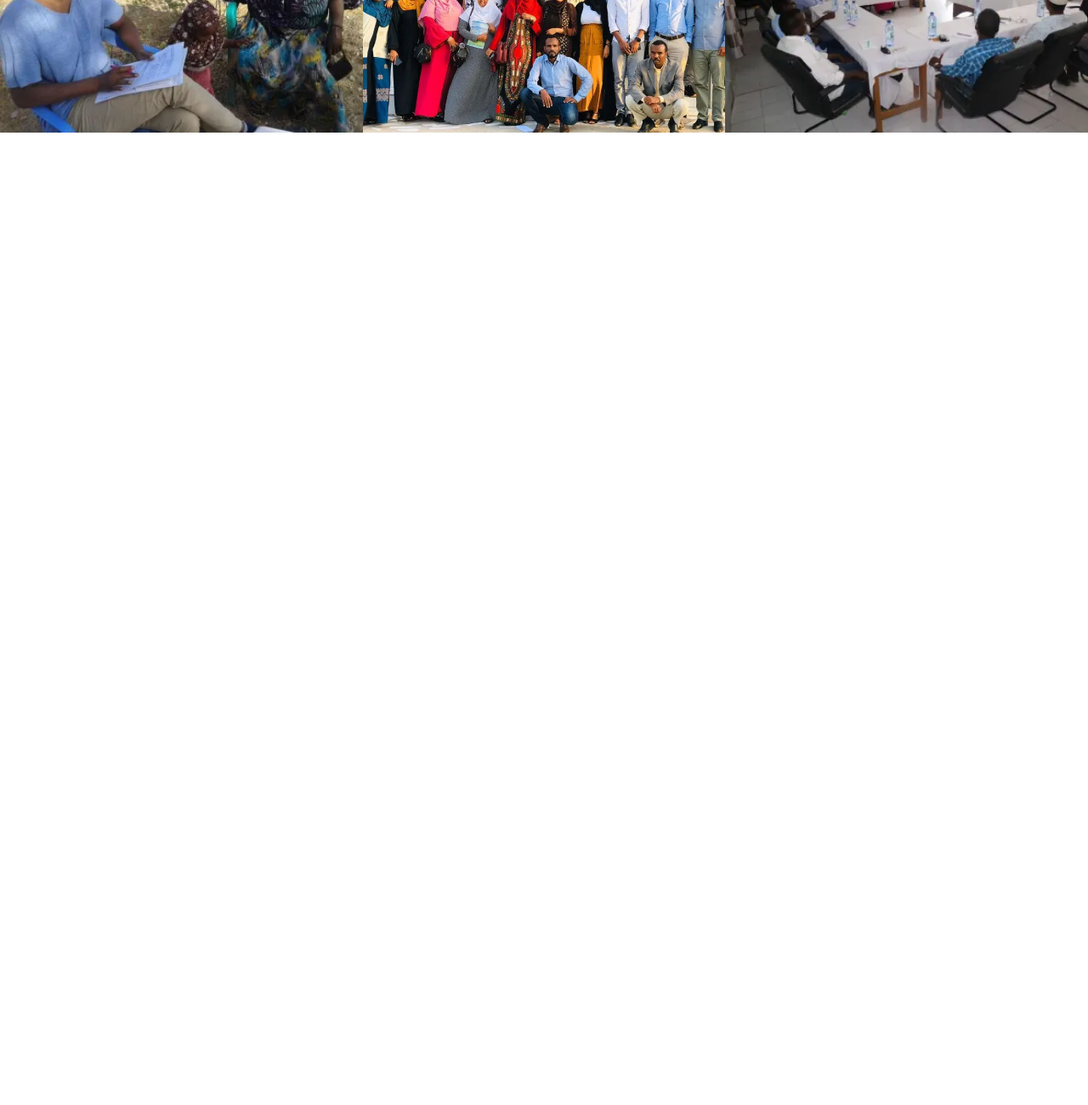
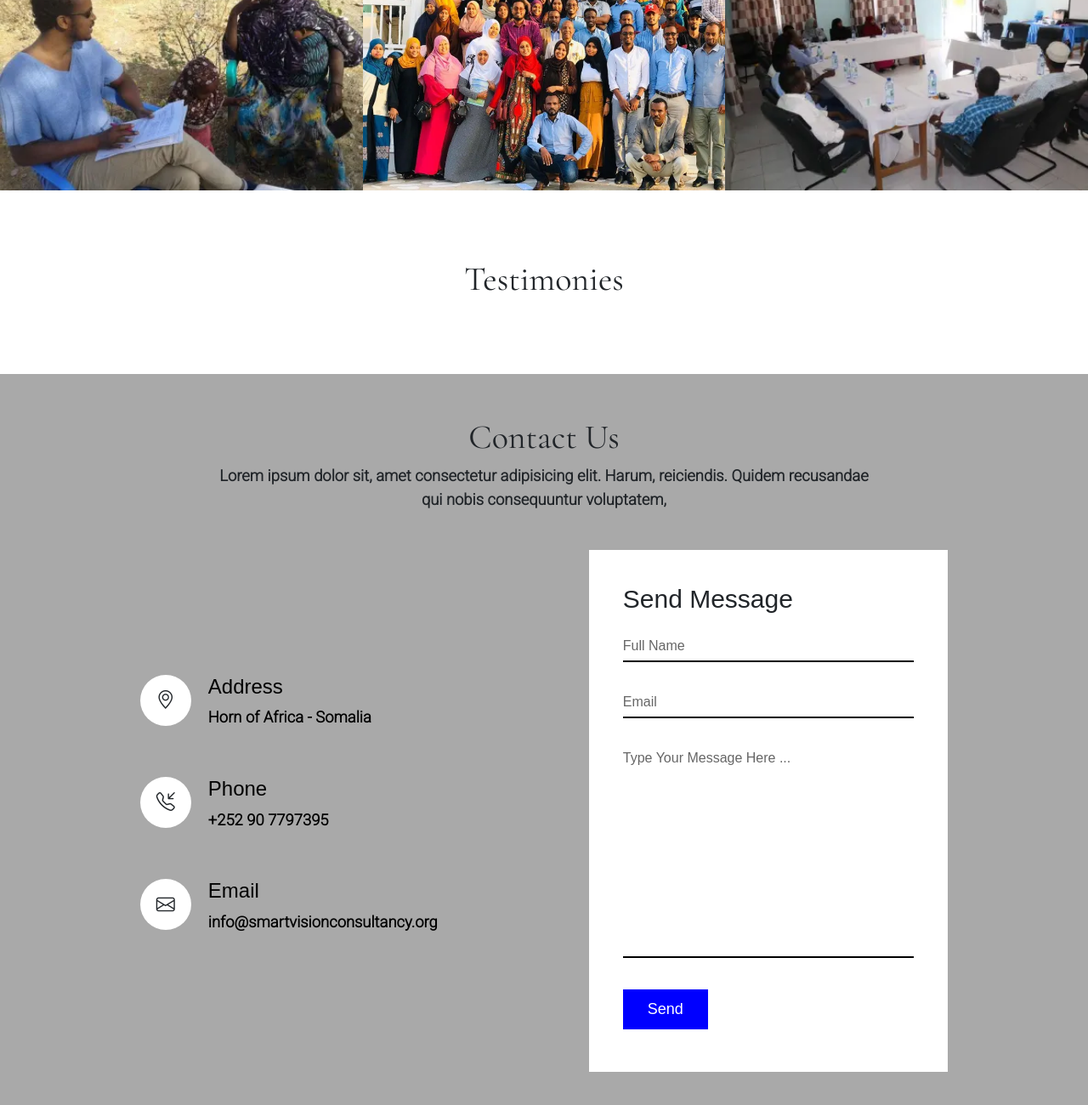
Before and after one commit to tyrellondijo00/Tyrell, a plain HTML site: page index.html in a window 1280 px wide. Shown: the part 5204-6504 px from the top of the page at 85% size. Before the commit the page ends 5360 px from the top, so only its background shows below. Drawn offline with nearby package versions, Linux system fonts and the light colour scheme.

Commit message:
Added a Contact page

```diff
--- a/index.html
+++ b/index.html
@@ -129,7 +129,7 @@
                 <a class="nav-link" href="#scrollspyHeading5">GALLERY</a>
               </li>
               <li class="nav-item">
-                <a class="nav-link" href="#">CONTACTS</a>
+                <a class="nav-link" href="#scrollspyHeading6">CONTACTS</a>
               </li>
               <li class="nav-item">
                 <form action="">
@@ -760,6 +760,11 @@
     <div class="client-heading padding">
       <div class="container-md">
         <h1>Our Clients</h1>
+        <br />
+        <p>
+          We work with the most reputable organizations in the world. Some of
+          our clients and partners include:
+        </p>
       </div>
     </div>
 
@@ -767,14 +772,14 @@
       <div class="row">
         <div class="container">
           <section class="logo-carousel slider" data-arrows="true">
-            <div class="slide"><img src="images/adidas.png"></div>
-            <div class="slide"><img src="images/facebook.png"></div>
-            <div class="slide"><img src="images/google.png"></div>
-            <div class="slide"><img src="images/instagram.png"></div>
-            <div class="slide"><img src="images/nike.png"></div>
-            <div class="slide"><img src="images/uber.png"></div>
-            <div class="slide"><img src="images/twitter.png"></div>
-            <div class="slide"><img src="images/youtube.png"></div>
+            <div class="slide"><img src="images/adidas.png" /></div>
+            <div class="slide"><img src="images/facebook.png" /></div>
+            <div class="slide"><img src="images/google.png" /></div>
+            <div class="slide"><img src="images/instagram.png" /></div>
+            <div class="slide"><img src="images/nike.png" /></div>
+            <div class="slide"><img src="images/uber.png" /></div>
+            <div class="slide"><img src="images/twitter.png" /></div>
+            <div class="slide"><img src="images/youtube.png" /></div>
           </section>
         </div>
       </div>
@@ -788,7 +793,8 @@
       </div>
     </div>
 
-    <div class="gallery container-all">
+    <div class="gallery container-fluid">
+      <div class="row">
         <div class="image">
           <img src="images/gallery1.jpg" alt="" />
         </div>
@@ -798,6 +804,8 @@
         <div class="image">
           <img src="images/gallery3.webp" alt="" />
         </div>
+      </div>
+      <div class="row">
         <div class="image">
           <img src="images/gallery4.webp" alt="" />
         </div>
@@ -808,7 +816,84 @@
           <img src="images/gallery6.webp" alt="" />
         </div>
       </div>
+    </div>
     <!----End of Gallery ------------------------------------------------------------------------------------------------------------------------------------------------------>
+
+     <!----Testimonies ------------------------------------------------------------------------------------------------------------------------------------------------------>
+     <div class="testimony-heading padding">
+      <div class="container-md">
+        <h1>Testimonies</h1>
+      </div>
+    </div>
+      <!----End of Testimonies ------------------------------------------------------------------------------------------------------------------------------------------------------>
+
+    <!----Contacts ------------------------------------------------------------------------------------------------------------------------------------------------------>
+      <div class="contact" id="scrollspyHeading6">
+        <div class="content container-md">
+          <h1>Contact Us</h1>
+          <p>
+            Lorem ipsum dolor sit, amet consectetur adipisicing elit. Harum,
+            reiciendis. Quidem recusandae qui nobis consequuntur voluptatem,
+          </p>
+        </div>
+
+        <div class="container">
+          <div class="contactInfo">
+            <div class="box">
+              <div class="icon">
+                <i class="bi bi-geo-alt"></i>
+              </div>
+              <div class="text">
+                <h4>Address</h4>
+                <p>Horn of Africa - Somalia</p>
+              </div>
+            </div>
+
+            <div class="box">
+              <div class="icon">
+                <i class="bi bi-telephone-inbound"></i>
+              </div>
+              <div class="text">
+                <h4>Phone</h4>
+                <p>+252 90 7797395</p>
+              </div>
+            </div>
+
+            <div class="box">
+              <div class="icon">
+                <i class="bi bi-envelope"></i>
+              </div>
+              <div class="text">
+                <h4>Email</h4>
+                <p>info@smartvisionconsultancy.org</p>
+              </div>
+            </div>
+
+          </div>
+
+          <div class="contactForm">
+            <form>
+              <h2>Send Message</h2>
+              <div class="inputBox">
+                <input type="text" name="" required="required">
+                <span>Full Name</span>
+              </div>
+              <div class="inputBox">
+                <input type="text" name="" required="required">
+                <span>Email</span>
+              </div>
+              <div class="inputBox">
+                <textarea name="" required="required" id="" cols="30" rows="10"></textarea>
+                <span>Type Your Message Here ...</span>
+              </div>
+              <div class="inputBox">
+                <input type="submit" name="" value="Send">
+              </div>
+            </form>
+          </div>
+        </div>
+      </div>
+    <!----End of Contacts ------------------------------------------------------------------------------------------------------------------------------------------------------>
 
     <script
       src="https://cdn.jsdelivr.net/npm/bootstrap@5.1.3/dist/js/bootstrap.bundle.min.js"
@@ -822,8 +907,8 @@
     ></script>
 
     <script>
-      $(document).ready(function() {
-        $('.logo-carousel').slick({
+      $(document).ready(function () {
+        $(".logo-carousel").slick({
           slidesToShow: 6,
           slidesToScroll: 1,
           autoplay: true,
@@ -831,17 +916,20 @@
           arrows: true,
           dots: false,
           pauseOnHover: false,
-          responsive: [{
+          responsive: [
+            {
               breakpoint: 768,
               settings: {
-              slidesToShow: 4
-            }
-          }, {
+                slidesToShow: 4,
+              },
+            },
+            {
               breakpoint: 520,
               settings: {
-              slidesToShow: 2
-            }
-          }]
+                slidesToShow: 2,
+              },
+            },
+          ],
         });
       });
     </script>
--- a/style.css
+++ b/style.css
@@ -27,7 +27,7 @@ html, body{
 }
 
 
-form{
+.navigation form{
     position: relative;
     top: 50%;
     left: 50%;
@@ -42,7 +42,7 @@ form{
     padding: 5px;
 }
 
-input{
+.navigation input{
     position: absolute;
     top: 0;
     left: 0;
@@ -72,25 +72,25 @@ input{
     transition: all 1s;
 }
 
-form:hover,
-form:valid{
+.navigation form:hover,
+.navigation form:valid{
     width: 200px;
     cursor: pointer;
 }
 
-form:hover input,
-form:valid input{
+.navigation form:hover input,
+.navigation form:valid input{
     display: block;
 }
 
-form:hover .fa,
-form:valid .fa{
+.navigation form:hover .fa,
+.navigation form:valid .fa{
     background: darkgray;
     color: black;
 }
 
 
-form a {
+.navigation form a {
   display: none;
   position: absolute;
   top: 70px;
@@ -103,7 +103,7 @@ form a {
   width: 100%;
 }
 
-form:valid a {
+.navigation form:valid a {
   display: block;
 }
 /* navbar */
@@ -155,12 +155,12 @@ form:valid a {
     width: 100%;
 }
 
-.about h2, .services h1, .project-carousel h3, .projects h1, .counter h1, .team h1, .gallery-heading h1, .client-heading h1 {
+.about h2, .services h1, .project-carousel h3, .projects h1, .counter h1, .team h1, .gallery-heading h1, .client-heading h1, .contact h1, .testimony-heading h1  {
     font-family: 'Cormorant Garamond', serif;
     font-weight: 500;
 }
 
-.about p, .services p, .project-carousel, .projects p, .team p, .member p {
+.about p, .services p, .project-carousel, .projects p, .team p, .member p, .client-heading p, .contact-heading p, .contact p, .testimony-heading p {
     font-family: 'Roboto', sans-serif;
     font-weight: 600;
     font-size: 1.15em;
@@ -227,7 +227,7 @@ form:valid a {
 /* about */
 
 /* Services */
-.services .container-md, .projects .container-md, .counter .container-md, .team .container-md, .gallery-heading .container-md, .client-heading .container-md {
+.services .container-md, .projects .container-md, .counter .container-md, .team .container-md, .gallery-heading .container-md, .client-heading .container-md, .contact .container-md, .testimony-heading .container-md {
     text-align: center;
 }
 
@@ -512,6 +512,7 @@ form:valid a {
 .client-heading{
   padding-bottom: 0;
 }
+
 .clients .row {
   overflow: hidden;
 }
@@ -598,7 +599,7 @@ form:valid a {
 }
 
 .gallery .image{
-  width: 33.333333%;
+  width: 33.33%;
   overflow:hidden;
   height: fit-content;
   padding: 0;
@@ -631,3 +632,141 @@ form:valid a {
     }
 }
 /* gallery */
+
+/* contact */
+.contact{
+  position: relative;
+  min-height: 100vh;
+  padding: 50px 100px;
+  display: flex;
+  justify-content: center;
+  align-items: center;
+  flex-direction: column;
+  background: darkgray;
+}
+
+.contact .content{
+  max-width: 800px;
+  text-align: center;
+
+}
+
+.contact .container{
+  width: 100%;
+  display: flex;
+  justify-content: center;
+  align-items: center;
+  margin-top: 30px;
+}
+
+.container .contactInfo{
+  width: 50%;
+  display: flex;
+  flex-direction: column;
+}
+
+.container .contactInfo .box{
+  position: relative;
+  padding: 20px 0;
+  display: flex;
+}
+
+.container .contactInfo .box .icon{
+  min-width: 60px;
+  height: 60px;
+  background: #fff;
+  display: flex;
+  justify-content: center;
+  align-items: center;
+  border-radius: 50%;
+  font-size: 22px;
+}
+
+.container .contactInfo .box .text{
+  display: flex;
+  margin-left: 20px;
+  font-size: 16px;
+  color: black;
+  flex-direction: column;
+  font-weight: 400;
+}
+
+.contactForm{
+  width: 40%;
+  padding: 40px;
+  background: #fff;
+}
+
+.contactForm h2{
+  font-size: 30px;
+  font-weight: 500;
+}
+
+.contactForm .inputBox{
+  position: relative;
+  width: 100%;
+  margin-top: 10px;
+}
+
+.contactForm .inputBox input, .contactForm .inputBox textarea{
+  width: 100%;
+  padding: 5px 0;
+  font-size: 16px;
+  margin: 10px 0;
+  border: none;
+  border-bottom: 2px solid black;
+  outline: none;
+  resize: none;
+}
+
+.contactForm .inputBox span{
+  position: absolute;
+  left: 0;
+  padding: 5px 0;
+  font-size: 16px;
+  margin: 10px 0;
+  pointer-events: none;
+  transition: 0.5s;
+  color: #666;
+}
+
+.contactForm .inputBox input:focus ~ span,.contactForm .inputBox input:valid ~ span, .contactForm .inputBox textarea:focus ~ span, .contactForm .inputBox textarea:valid ~ span{
+  color: red;
+  font-size: 12px;
+  transform: translateY(-20px);
+}
+
+.contactForm .inputBox input[type="submit"]{
+  width: 100px;
+  background: blue;
+  color: white;
+  border: none;
+  cursor: pointer;
+  padding: 10px;
+  font-size: 18px;
+}
+
+@media (max-width: 991px){
+  .contact{
+    padding: 5px;
+  }
+
+  .contact .container{
+    flex-direction: column;
+  }
+
+  .contact .container .contactInfo, .contact .container .contactForm{
+    margin-bottom: 40px;
+    width: 100%;
+  }
+
+  .container .contactInfo .box{
+    padding: 5px;
+  }
+
+}
+
+
+
+
+/* contact */
```
Also changed, not shown: images/somaliland.png (added). Lines whose indentation alone changed are shown as unchanged.
